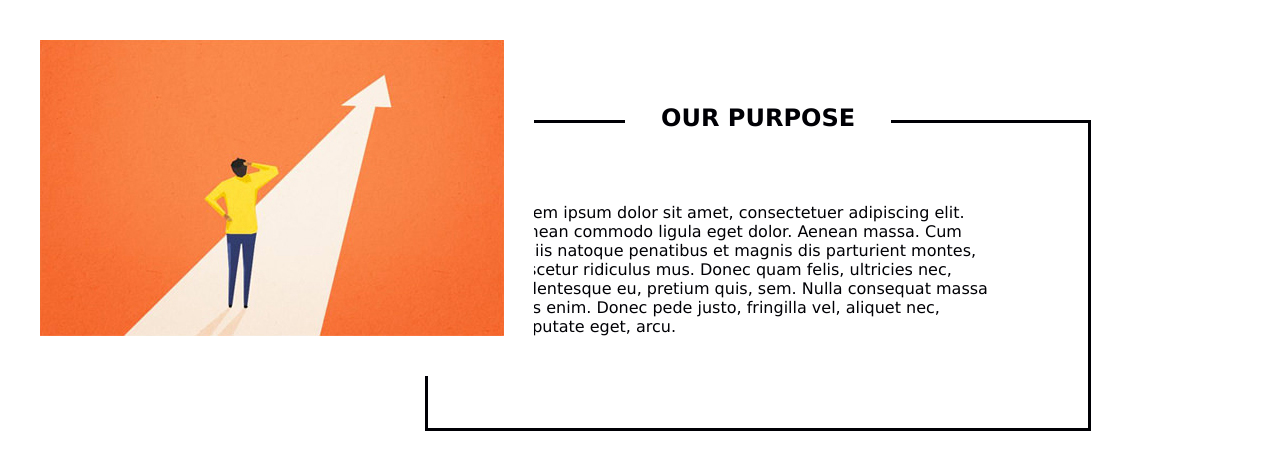
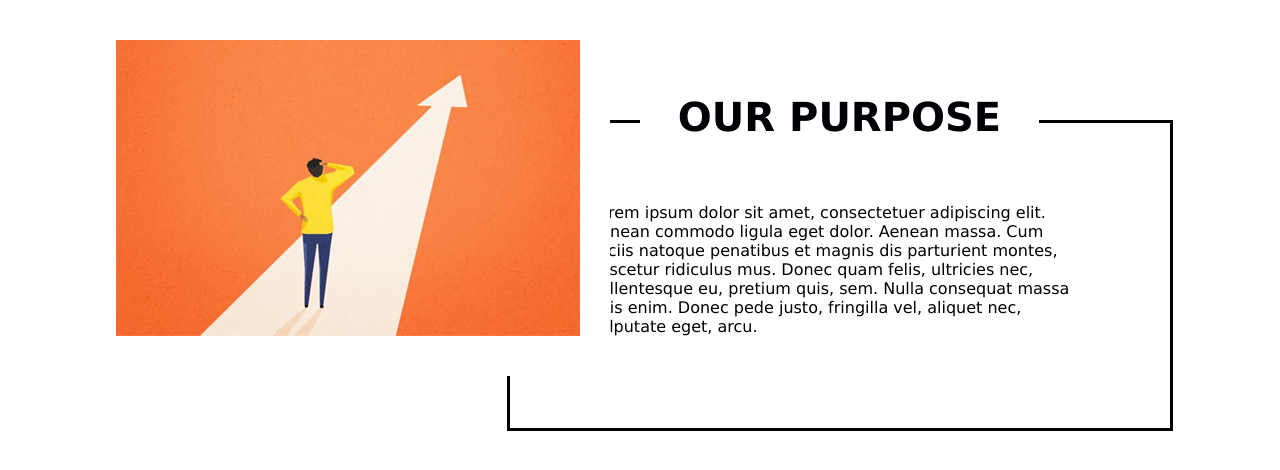
Before and after one commit to 1022792/projectfair, a website: page index.html in a window 1280 px wide. Drawn offline with Linux system fonts and the light colour scheme; a web font is replaced by a local one.

Commit message:
fixed the purpose block sjaqiel started with

```diff
--- a/sass/particials/purpose.scss
+++ b/sass/particials/purpose.scss
@@ -3,13 +3,14 @@
 }
 
 .purpose {
+  margin: 0 6%;
   position: relative;
 }
 
 .purpose__block {
   position: absolute;
   top: 150%;
-  left: 33%;
+  left: 38%;
   background-color: #fff;
   z-index: 1;
   font-family: unbuntu;
```
Also changed, not shown: css/main.css, 1 other file.
